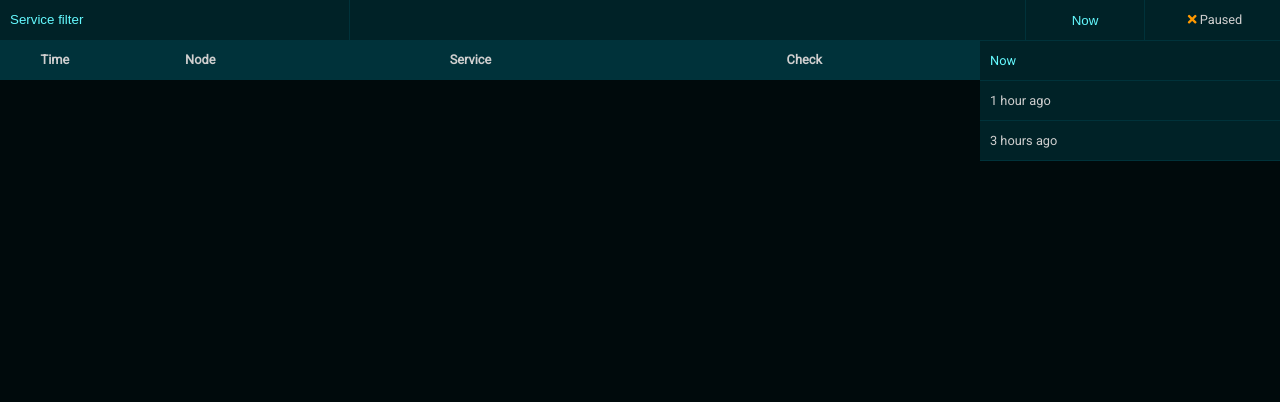
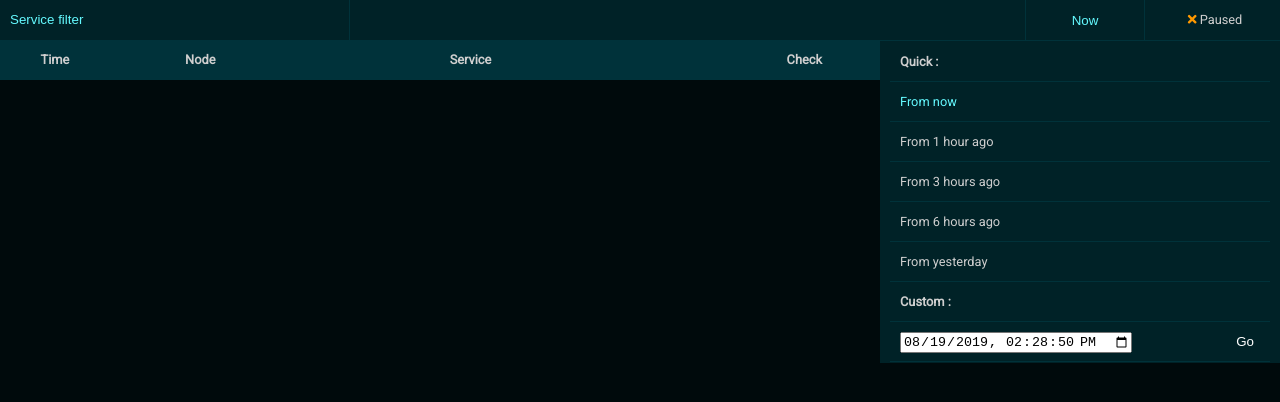
Before and after one commit to ShimmerGlass/consul-timeline, a plain HTML site: page public/index.html in a window 1280 px wide. Both pictures are taken after a click on the button "Now". Shown: the top 402 px of the page. Drawn offline with nearby package versions, Linux system fonts and the light colour scheme; no server answers.

Commit message:
Time selection

```diff
--- a/public/index.html
+++ b/public/index.html
@@ -33,9 +33,16 @@
     <div id="back-to-top"><span class="count"></span> newer logs</div>
     <div id="time-selector">
         <ul>
-            <li data-val="0" class="active">Now</li>
-            <li data-val="-3600000">1 hour ago</li>
-            <li data-val="-10800000">3 hours ago</li>
+            <li class="title">Quick :</li>
+            <li data-val="0" class="active">From now</li>
+            <li data-val="-3600000">From 1 hour ago</li>
+            <li data-val="-10800000">From 3 hours ago</li>
+            <li data-val="-21600000">From 6 hours ago</li>
+            <li data-val="-86400000">From yesterday</li>
+
+            <li class="title">Custom :</li>
+            <li class="custom"><input type="datetime-local" class="custom-in" /><button class="custom-btn">Go</button>
+            </li>
         </ul>
     </div>
 </body>
--- a/public/index.js
+++ b/public/index.js
@@ -6,6 +6,38 @@ function getEvents(start, service, limit, cb) {
     "&service=" + (service || ''),
     cb)
 }
+
+Date.prototype.toDatetimeLocal =
+  function toDatetimeLocal() {
+    var
+      date = this,
+      ten = function (i) {
+        return (i < 10 ? '0' : '') + i;
+      },
+      YYYY = date.getFullYear(),
+      MM = ten(date.getMonth() + 1),
+      DD = ten(date.getDate()),
+      HH = ten(date.getHours()),
+      II = ten(date.getMinutes()),
+      SS = ten(date.getSeconds())
+      ;
+    return YYYY + '-' + MM + '-' + DD + 'T' +
+      HH + ':' + II + ':' + SS;
+  };
+
+Date.prototype.fromDatetimeLocal = (function (BST) {
+  // BST should not be present as UTC time
+  return new Date(BST).toISOString().slice(0, 16) === BST ?
+    // if it is, it needs to be removed
+    function () {
+      return new Date(
+        this.getTime() +
+        (this.getTimezoneOffset() * 60000)
+      ).toISOString();
+    } :
+    // otherwise can just be equivalent of toISOString
+    Date.prototype.toISOString;
+}('2006-06-06T06:06'));
 
 class Vue {
   constructor(container) {
@@ -20,6 +52,9 @@ class Vue {
       var d = new Date();
       d.setTime(this.filter.start);
       $('#time-selector-btn').text(d.toLocaleString());
+      $('#time-selector .custom-in').val(d.toDatetimeLocal());
+    } else {
+      $('#time-selector .custom-in').val(new Date().toDatetimeLocal());
     }
 
     this.reset();
@@ -27,7 +62,7 @@ class Vue {
     var that = this;
 
     $('#status .service')
-        .change(function() {
+      .change(function () {
         var n = $(this).val();
         if (n == that.filter.service) {
           return;
@@ -42,7 +77,7 @@ class Vue {
 
     $('#time-selector-btn').click(() => { $('#time-selector').toggle(); });
     $('#time-selector [data-val]')
-        .click(function() {
+      .click(function () {
         $('#time-selector-btn').text($(this).text());
         $('#time-selector [data-val]').removeClass('active');
         $(this).addClass('active');
@@ -58,6 +93,17 @@ class Vue {
         that.reset();
         $('#time-selector').hide();
       });
+
+    $('#time-selector .custom-btn').click(() => {
+      var time = $('#time-selector .custom-in').val();
+      var d = new Date(time);
+      $('#time-selector-btn').text(d.toLocaleString());
+
+      that.filter.start = d.getTime();
+      that.updateUrlFromFilter(that.filter);
+      that.reset();
+      $('#time-selector').hide();
+    })
   }
 
   reset() {
@@ -114,18 +160,18 @@ class Vue {
     var that = this;
     this.ws = new WebSocket(
       "ws://" + window.location.host + "/ws?" + this.filterToQs(this.filter));
-    this.ws.onmessage = function(evt) {
+    this.ws.onmessage = function (evt) {
       var e = JSON.parse(evt.data);
       that.startTime = e.time;
       that.renderer.prependLogs([e]);
     };
 
-    this.ws.onopen = function() {
+    this.ws.onopen = function () {
       that.wsShouldReconnect = true;
       $('#status .ws').html('<i class="fas fa-check passing"></i> Live');
     };
 
-    this.ws.onclose = function() {
+    this.ws.onclose = function () {
       if (!that.wsShouldReconnect) {
         return;
       }
@@ -135,7 +181,7 @@ class Vue {
         'ws_disconnect',
         'Live refresh got disconnected, events might be missing');
       that.wsReconnectTimeout =
-          setTimeout(function() { that.listenNew(); }, 2000);
+        setTimeout(function () { that.listenNew(); }, 2000);
     }
   }
 
@@ -182,7 +228,7 @@ class Vue {
   }
 }
 
-$(function() {
+$(function () {
   new Vue($('#container'));
   new Select($('#status .service'), (cb) => { $.getJSON("/services", cb); });
 });
--- a/public/styles.css
+++ b/public/styles.css
@@ -94,7 +94,8 @@ body {
     position: fixed;
     top: 40px;
     right: 0;
-    width: 300px;
+    width: 400px;
+    padding: 1px 10px;
     background: #002227;
     border-top: 1px solid #00323a;
     display: none;
@@ -114,8 +115,26 @@ body {
     font-size: .8em;
 }
 
+#time-selector ul li.title {
+    font-weight: bold;
+}
+
 #time-selector ul li.active {
     color: #64faff;
+}
+
+#time-selector ul li.custom button {
+    float: right;
+    margin: 0;
+    background: transparent;
+    border-width: 0;
+    border-left-color: #00323a;
+    height: 100%;
+    color: white;
+}
+
+#time-selector ul li.data-val {
+    cursor: pointer;
 }
 
 #header {
```
Also changed, not shown: TODO.txt. Lines whose indentation alone changed are shown as unchanged.
